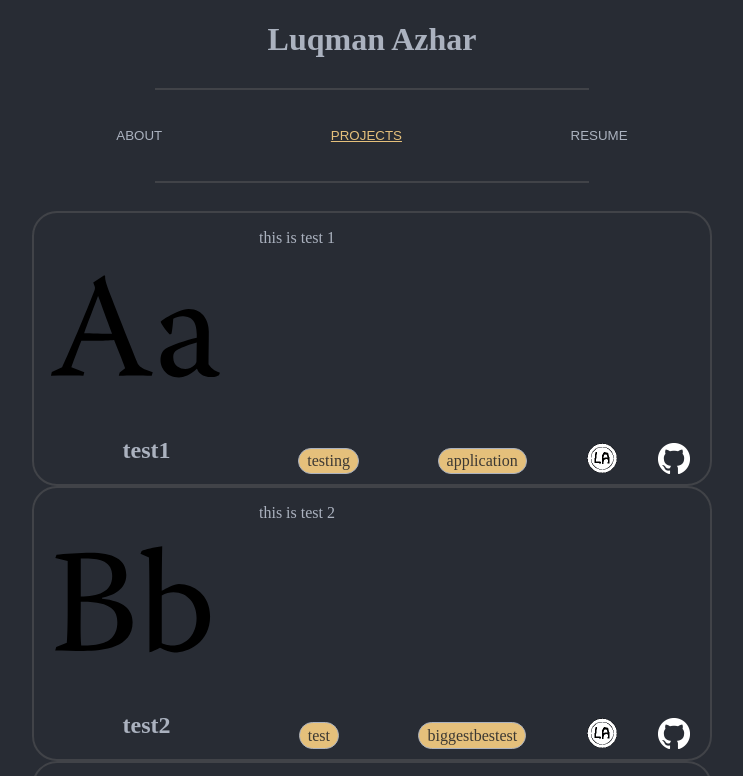
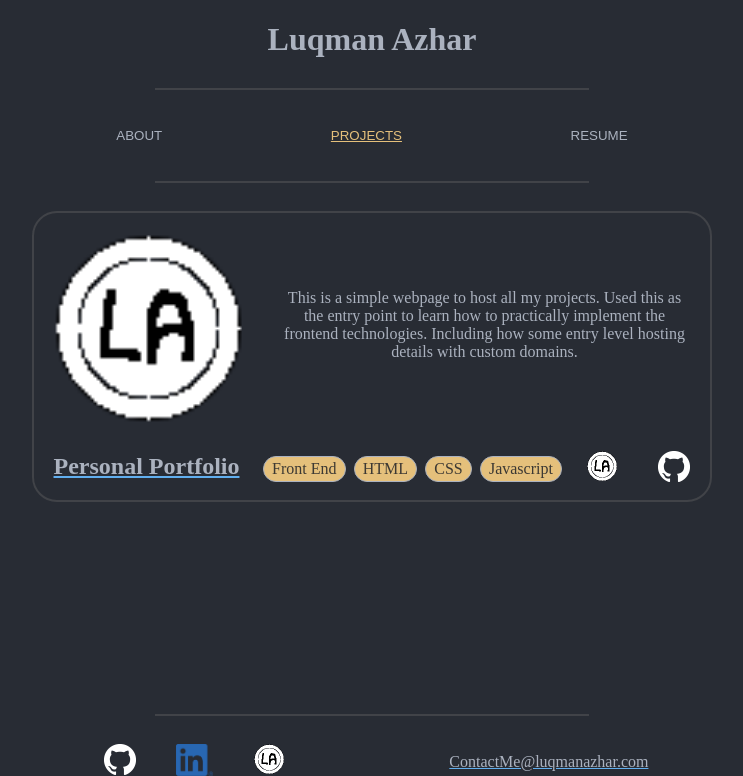
Before and after one commit to LuqmanAzhar/LuqmanAzhar.github.io, a plain HTML site: page index.html in a window 1280 px wide. Both pictures are taken after a click on the button "PROJECTS". Shown: the top 776 px of the page, without its empty margins (268-1011 px from the left). Drawn offline with Linux system fonts and the light colour scheme.

Commit message:
added portfolio website as a project and adjusted project display

```diff
--- a/css/global.css
+++ b/css/global.css
@@ -94,7 +94,10 @@
 
 .proj__description {
   grid-area: desc;
+  padding: var(--vertical-margin);
   outline: #56b6c2;
+  text-align: center;
+  align-self: center;
 }
 
 .proj__links {
@@ -125,10 +128,16 @@
 
 .proj__image {
   grid-area: image;
+  margin-top: var(--vertical-margin);
+  margin-bottom: 0;
 }
 
 .proj__card {
+  display: flex;
   grid-area: card;
+  flex-direction: column;
+  justify-content: center;
+  align-items: center;
 }
 
 .l-links {
--- a/index.html
+++ b/index.html
@@ -31,12 +31,19 @@
 
     <main class="l-content">
       <div class="content" id="about">
-        Explaination about this site and who i am
+        <p>
+          Luqman Azhar is a software developer. Graduated University of Western
+          Australia with a Bachelors Degree in finance. Realising the
+          opportunity and variety in problem domains software development has to
+          offer, he began to self study computer science.
+        </p>
+        <p>
+          He also enjoys rock climbing, tinkering, basketball and gaming. Both
+          the board and video variety.
+        </p>
       </div>
       <div class="content content__project-list" id="projects"></div>
-      <div class="content" id="resume">
-        LinkedIn style of historical places i worked and studied
-      </div>
+      <div class="content" id="resume">Work in Progress</div>
     </main>
   </body>
   <hr class="split" />
--- a/js/projectload.js
+++ b/js/projectload.js
@@ -6,14 +6,18 @@ function loadProjects(projectList) {
         div.className = "l-project";
 
         let h = document.createElement("h2");
+        let title_link = document.createElement("a");
+        title_link.href = projectObj.link;
+        title_link.className = "a";
         h.className = "proj__title";
         h.innerHTML = projectObj.title;
+        title_link.appendChild(h);
 
         let links = document.createElement("div");
         let link = document.createElement("a");
         let repo = document.createElement("a");
 
-        link.href = projectObj.link;
+        link.href = projectObj.blog;
         link.innerHTML = `<img src="img/blog.png"
             alt="link to Project Write Up"
             height="32">`;
@@ -32,8 +36,8 @@ function loadProjects(projectList) {
         p.className = "proj__description";
 
         let img = document.createElement("img");
-        if (projectObj.img) {
-            img.src = projectObj.img;
+        if (projectObj.image) {
+            img.src = projectObj.image;
         } else {
             img.src = "img/" + projectObj.title + ".svg"
         }
@@ -54,7 +58,7 @@ function loadProjects(projectList) {
         let card = document.createElement("div");
         card.className = "proj__card";
         card.appendChild(img);
-        card.appendChild(h);
+        card.appendChild(title_link);
 
 
         div.appendChild(links);
--- a/js/projects.js
+++ b/js/projects.js
@@ -1,26 +1,11 @@
 const PROJECT_DATA = [
-    {   "title": "test1",
-        "description": "this is test 1",
-        "link": "https://en.wikipedia.org/wiki/1",
-        "repo": "https://en.wikipedia.org/wiki/A",
-        "tags": ["testing", "application"]
-        },
-    {   "title": "test2",
-        "description": "this is test 2",
-        "link": "https://en.wikipedia.org/wiki/2",
-        "repo": "https://en.wikipedia.org/wiki/B",
-        "tags": ["test", "biggestbestest"],
-        },
-        {   "title": "test1",
-        "description": "this is test 1",
-        "link": "https://en.wikipedia.org/wiki/1",
-        "repo": "https://en.wikipedia.org/wiki/A",
-        "tags": ["devie", "test", "heheh", "more"]
-        },
-    {   "title": "test2",
-        "description": "this is test 2",
-        "link": "https://en.wikipedia.org/wiki/2",
-        "repo": "https://en.wikipedia.org/wiki/B",
-        "tags": ["2"]
+    {   "title": "Personal Portfolio",
+        "description": `This is a simple webpage to host all my projects. Used this as the entry point to learn how to practically implement the frontend technologies.
+        \n Including how some entry level hosting details with custom domains.` ,
+        "blog": "https://blog.luqmanazhar.com/portfolio/2021/08/17/portfolio-design.html",
+        "repo": "https://github.com/LuqmanAzhar/LuqmanAzhar.github.io",
+        "tags": ["Front End", "HTML", "CSS", "Javascript"],
+        "image": "img/blog.png",
+        "link": "https://luqmanazhar.com/"
         }
        ]   // TODO: WHY USE an object¡™
```
